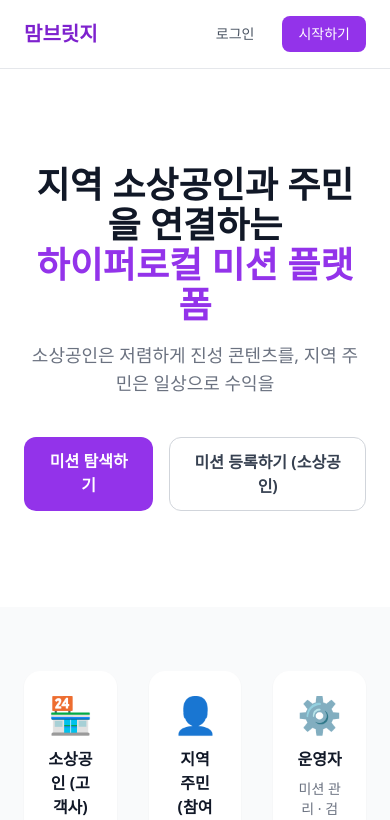
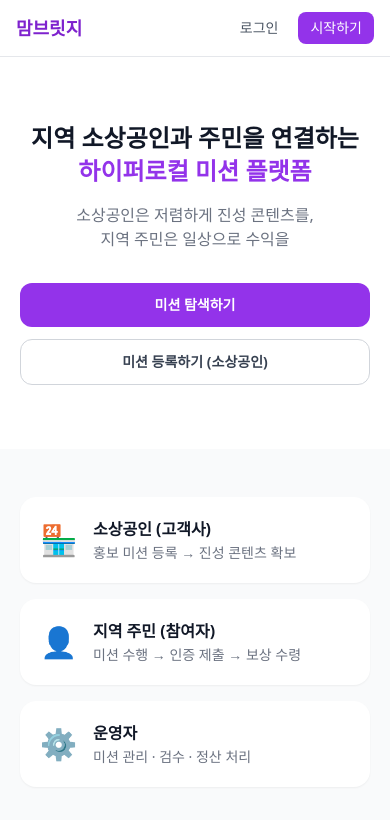
Before and after one commit to y-jonghyun/MomBridge, a Next.js app in the folder frontend/: page / in a window 390 px wide. Shown: the top 820 px of the page. Built offline with nearby package versions, Linux system fonts and the light colour scheme.

Commit message:
fix: mobile responsive layout for home page

```diff
--- a/frontend/src/app/page.tsx
+++ b/frontend/src/app/page.tsx
@@ -3,43 +3,45 @@ import Link from 'next/link';
 export default function Home() {
   return (
     <main className="min-h-screen bg-white">
-      <nav className="border-b px-6 py-4 flex items-center justify-between">
-        <h1 className="text-xl font-bold text-purple-700">맘브릿지</h1>
-        <div className="flex gap-3">
-          <Link href="/login" className="px-4 py-2 text-sm text-gray-600 hover:text-gray-900">로그인</Link>
-          <Link href="/register" className="px-4 py-2 text-sm bg-purple-600 text-white rounded-lg hover:bg-purple-700">시작하기</Link>
+      <nav className="border-b px-4 py-3 flex items-center justify-between">
+        <h1 className="text-lg font-bold text-purple-700">맘브릿지</h1>
+        <div className="flex gap-2">
+          <Link href="/login" className="px-3 py-1.5 text-sm text-gray-600 hover:text-gray-900">로그인</Link>
+          <Link href="/register" className="px-3 py-1.5 text-sm bg-purple-600 text-white rounded-lg hover:bg-purple-700">시작하기</Link>
         </div>
       </nav>
 
-      <section className="max-w-4xl mx-auto px-6 py-24 text-center">
-        <h2 className="text-4xl font-bold text-gray-900 mb-4">
+      <section className="max-w-4xl mx-auto px-5 py-16 text-center">
+        <h2 className="text-2xl sm:text-4xl font-bold text-gray-900 mb-4 leading-snug">
           지역 소상공인과 주민을 연결하는<br />
           <span className="text-purple-600">하이퍼로컬 미션 플랫폼</span>
         </h2>
-        <p className="text-lg text-gray-500 mb-10">
-          소상공인은 저렴하게 진성 콘텐츠를, 지역 주민은 일상으로 수익을
+        <p className="text-base sm:text-lg text-gray-500 mb-8">
+          소상공인은 저렴하게 진성 콘텐츠를,<br className="sm:hidden" /> 지역 주민은 일상으로 수익을
         </p>
-        <div className="flex gap-4 justify-center">
-          <Link href="/missions" className="px-6 py-3 bg-purple-600 text-white rounded-xl font-semibold hover:bg-purple-700">
+        <div className="flex flex-col sm:flex-row gap-3 justify-center">
+          <Link href="/missions" className="px-6 py-3 bg-purple-600 text-white rounded-xl font-semibold hover:bg-purple-700 text-sm sm:text-base">
             미션 탐색하기
           </Link>
-          <Link href="/register?role=CLIENT" className="px-6 py-3 border border-gray-300 text-gray-700 rounded-xl font-semibold hover:bg-gray-50">
+          <Link href="/register?role=CLIENT" className="px-6 py-3 border border-gray-300 text-gray-700 rounded-xl font-semibold hover:bg-gray-50 text-sm sm:text-base">
             미션 등록하기 (소상공인)
           </Link>
         </div>
       </section>
 
-      <section className="bg-gray-50 py-16">
-        <div className="max-w-4xl mx-auto px-6 grid grid-cols-3 gap-8">
+      <section className="bg-gray-50 py-12">
+        <div className="max-w-4xl mx-auto px-5 grid grid-cols-1 sm:grid-cols-3 gap-4">
           {[
             { icon: '🏪', title: '소상공인 (고객사)', desc: '홍보 미션 등록 → 진성 콘텐츠 확보' },
             { icon: '👤', title: '지역 주민 (참여자)', desc: '미션 수행 → 인증 제출 → 보상 수령' },
             { icon: '⚙️', title: '운영자', desc: '미션 관리 · 검수 · 정산 처리' },
           ].map((item) => (
-            <div key={item.title} className="bg-white rounded-2xl p-6 shadow-sm text-center">
-              <div className="text-4xl mb-3">{item.icon}</div>
-              <h3 className="font-bold text-gray-900 mb-2">{item.title}</h3>
-              <p className="text-sm text-gray-500">{item.desc}</p>
+            <div key={item.title} className="bg-white rounded-2xl p-5 shadow-sm flex sm:flex-col items-center sm:text-center gap-4 sm:gap-0">
+              <div className="text-3xl sm:text-4xl sm:mb-3 shrink-0">{item.icon}</div>
+              <div>
+                <h3 className="font-bold text-gray-900 sm:mb-2">{item.title}</h3>
+                <p className="text-sm text-gray-500 mt-0.5">{item.desc}</p>
+              </div>
             </div>
           ))}
         </div>
```
